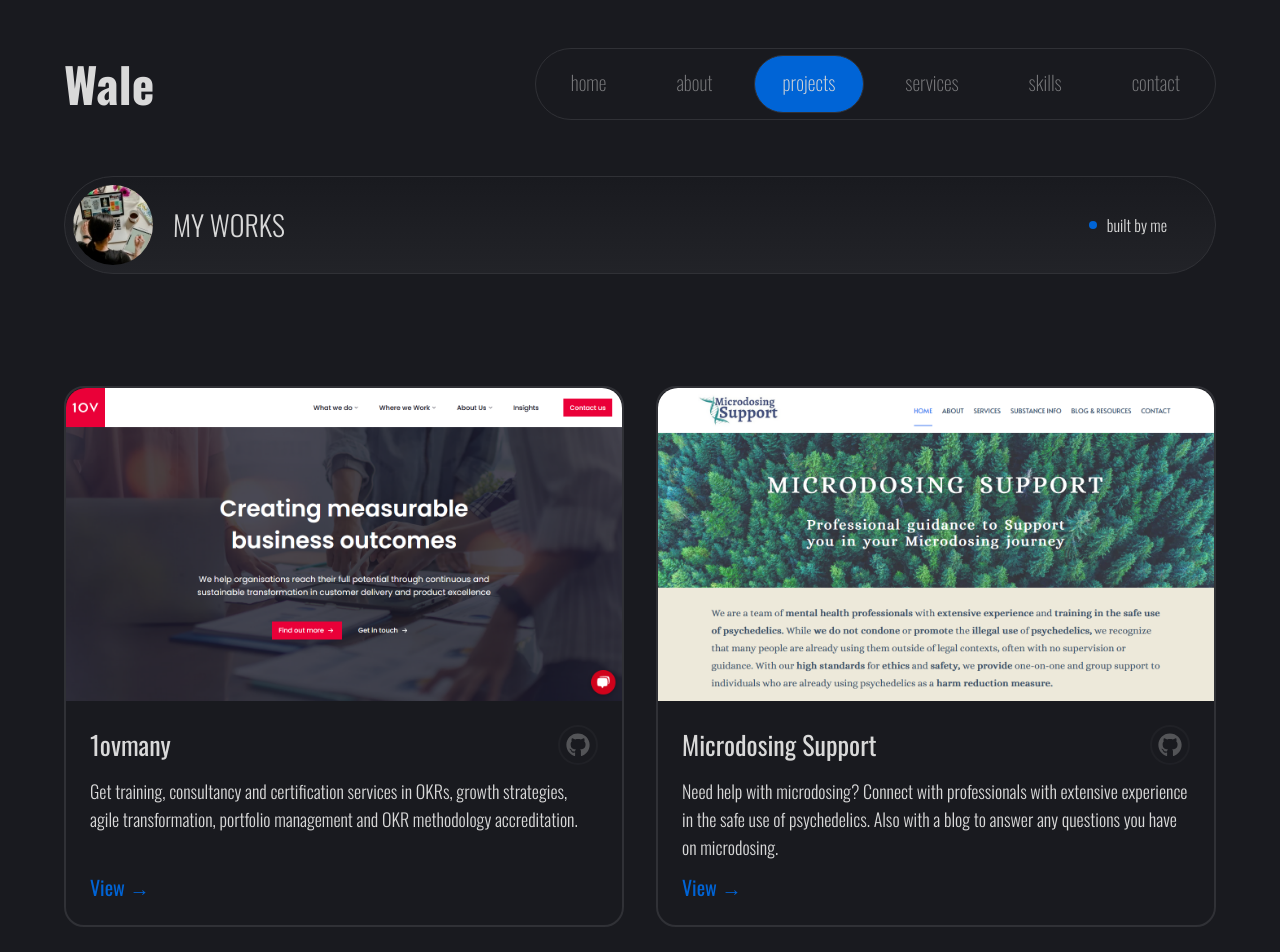
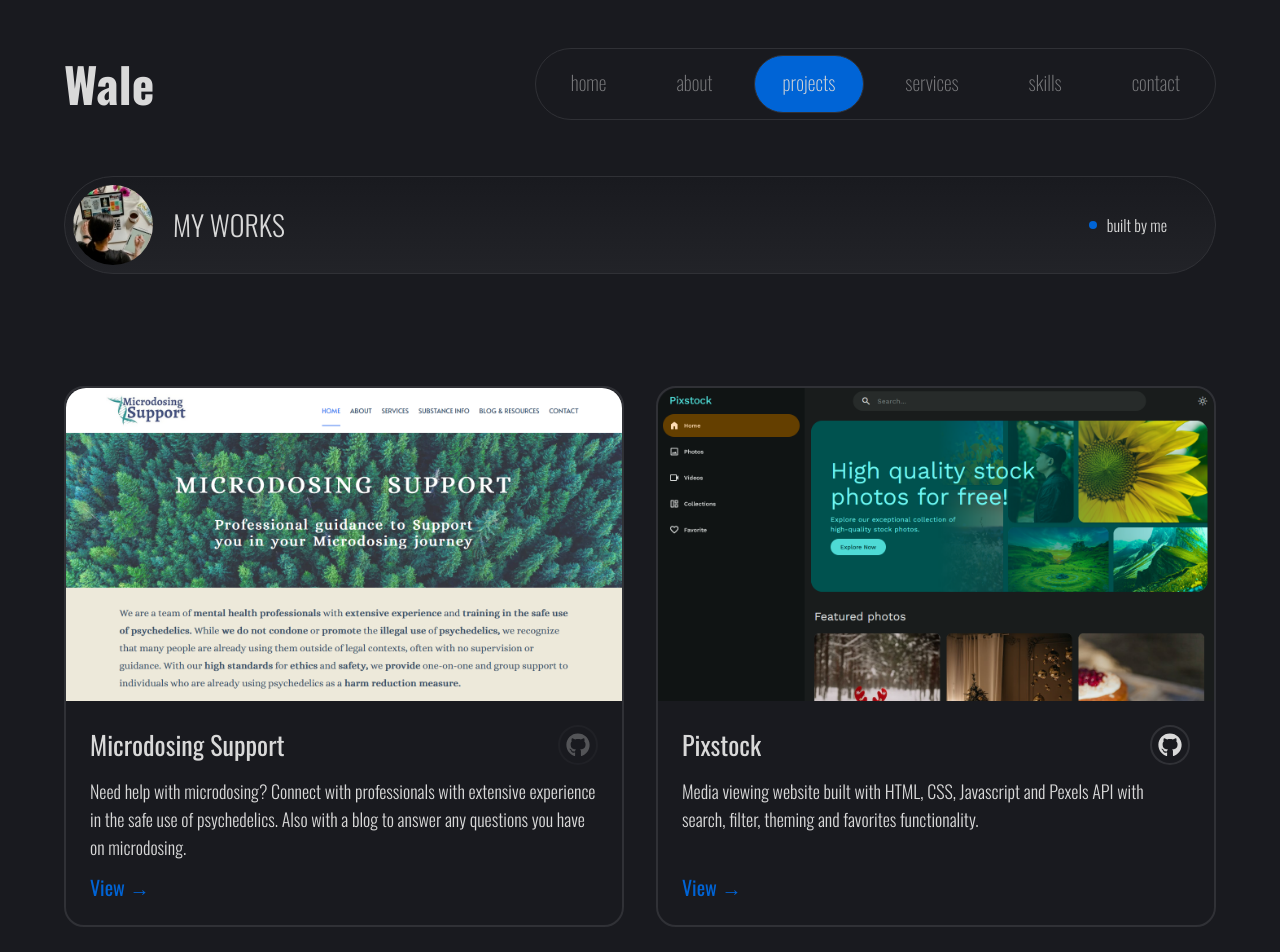
Before and after one commit to taiwo-adewale/portfolio, a Next.js app: page /projects in a window 1280 px wide. Shown: the top 952 px of the page. Built offline with nearby package versions, Linux system fonts and the light colour scheme; no server answers.

Commit message:
chore: remove 1ovmany from project list

```diff
--- a/src/constants/projects.ts
+++ b/src/constants/projects.ts
@@ -12,13 +12,13 @@ import pixstock from "public/assets/projects/pixstock.png";
 import { Project } from "@/types/project";
 
 export const projects: Project[] = [
-  {
-    title: "1ovmany",
-    description:
-      "Get training, consultancy and certification services in OKRs, growth strategies, agile transformation, portfolio management and OKR methodology accreditation.",
-    image: oneOvMany,
-    url: "https://www.1ovmany.com/",
-  },
+  // {
+  //   title: "1ovmany",
+  //   description:
+  //     "Get training, consultancy and certification services in OKRs, growth strategies, agile transformation, portfolio management and OKR methodology accreditation.",
+  //   image: oneOvMany,
+  //   url: "https://www.1ovmany.com/",
+  // },
   {
     title: "microdosing support",
     description:
```
